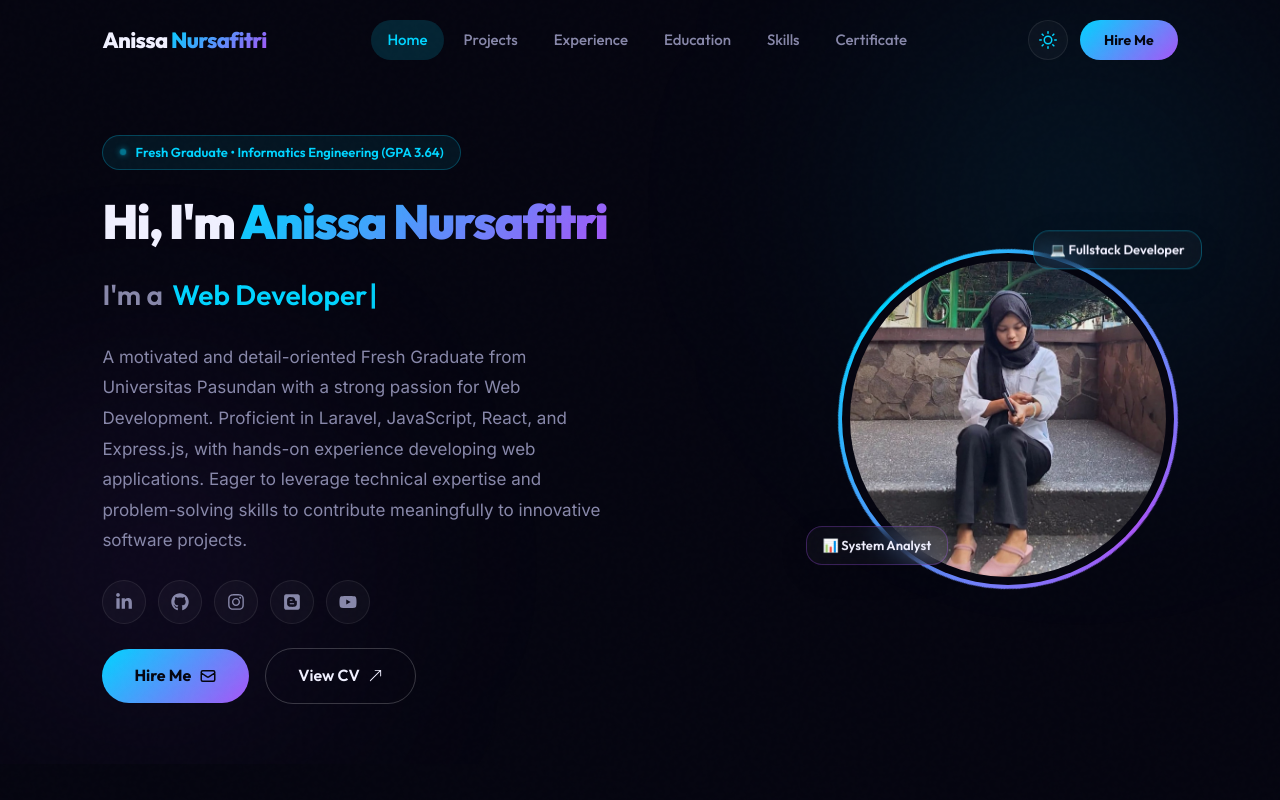
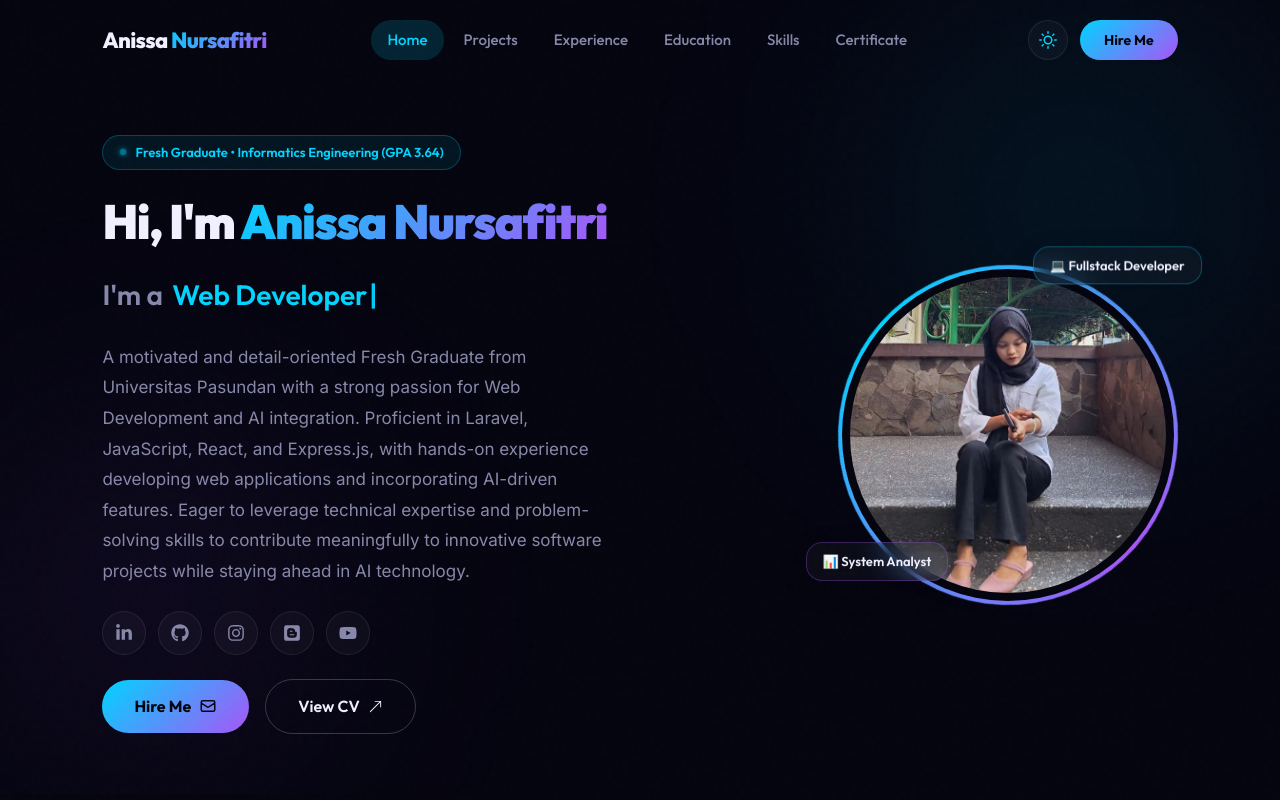
Before and after one commit to nissaspotfy/PortfolioNisa, a React (Vite) app: page / in a window 1280 px wide. Shown: the top 800 px of the page. Built offline with nearby package versions, Linux system fonts and the light colour scheme.

Commit message:
modify cv

```diff
--- a/src/data/portfolioData.js
+++ b/src/data/portfolioData.js
@@ -11,7 +11,7 @@ export const personalDetails = {
   website: 'https://anissanursafitri.vercel.app/',
   address: 'Jl. Cijambe Pakojan Kp. Cipeundeuy RT/RW : 005/010, Kel. Sukakarya, Kec. Warudoyong, Kota Sukabumi, Jawa Barat',
   summary:
-    'A motivated and detail-oriented Fresh Graduate from Universitas Pasundan with a strong passion for Web Development. Proficient in Laravel, JavaScript, React, and Express.js, with hands-on experience developing web applications. Eager to leverage technical expertise and problem-solving skills to contribute meaningfully to innovative software projects.',
+    'A motivated and detail-oriented Fresh Graduate from Universitas Pasundan with a strong passion for Web Development and AI integration. Proficient in Laravel, JavaScript, React, and Express.js, with hands-on experience developing web applications and incorporating AI-driven features. Eager to leverage technical expertise and problem-solving skills to contribute meaningfully to innovative software projects while staying ahead in AI technology.',
 };
 
 const emailSubject = encodeURIComponent('Job Opportunity & Recruitment Inquiry — Anissa Nursafitri');
```
Also changed, not shown: 5 other files (tests, documents, lock files or other folders).
